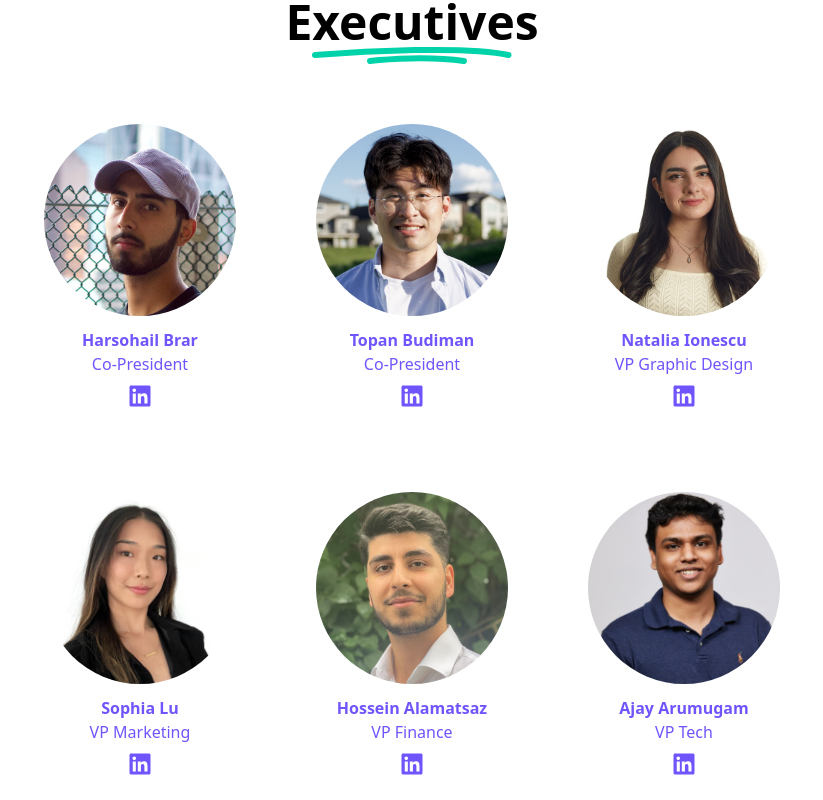
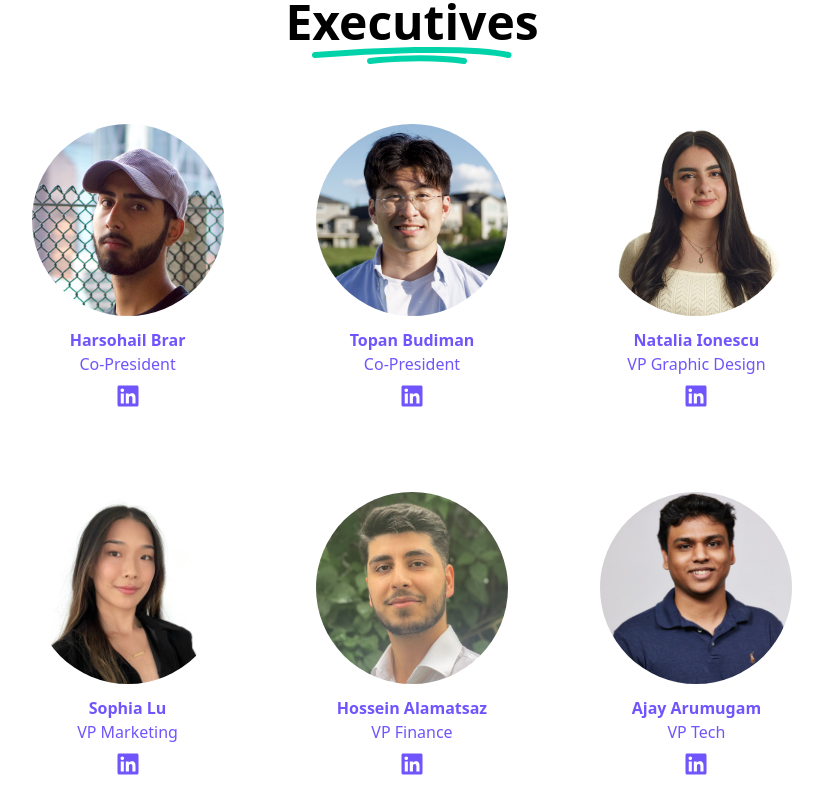
Before and after one commit to Code-the-Change-YYC/code-the-change-yyc-site, a Next.js app: page /who-we-are in a window 1280 px wide. Shown: the part 1200-2000 px from the top of the page, without its empty margins (228-1051 px from the left). Built offline with nearby package versions, Linux system fonts and the light colour scheme; a web font is replaced by a local one.

Commit message:
fix: Change basis on executives list

```diff
--- a/components/Avatar.jsx
+++ b/components/Avatar.jsx
@@ -2,7 +2,7 @@
 import { faLinkedin } from "@fortawesome/free-brands-svg-icons";
 import FontAwesomeLink from "./FontAwesomeLink";
 
-const PROFILE_CONTAINER = "flex flex-col items-center m-10";
+const PROFILE_CONTAINER = "flex flex-col items-center m-10 basis-1/6 grow";
 
 const Avatar = ({ name, file, position, linkedin, prevRole, classes }) => {
   return (
```
